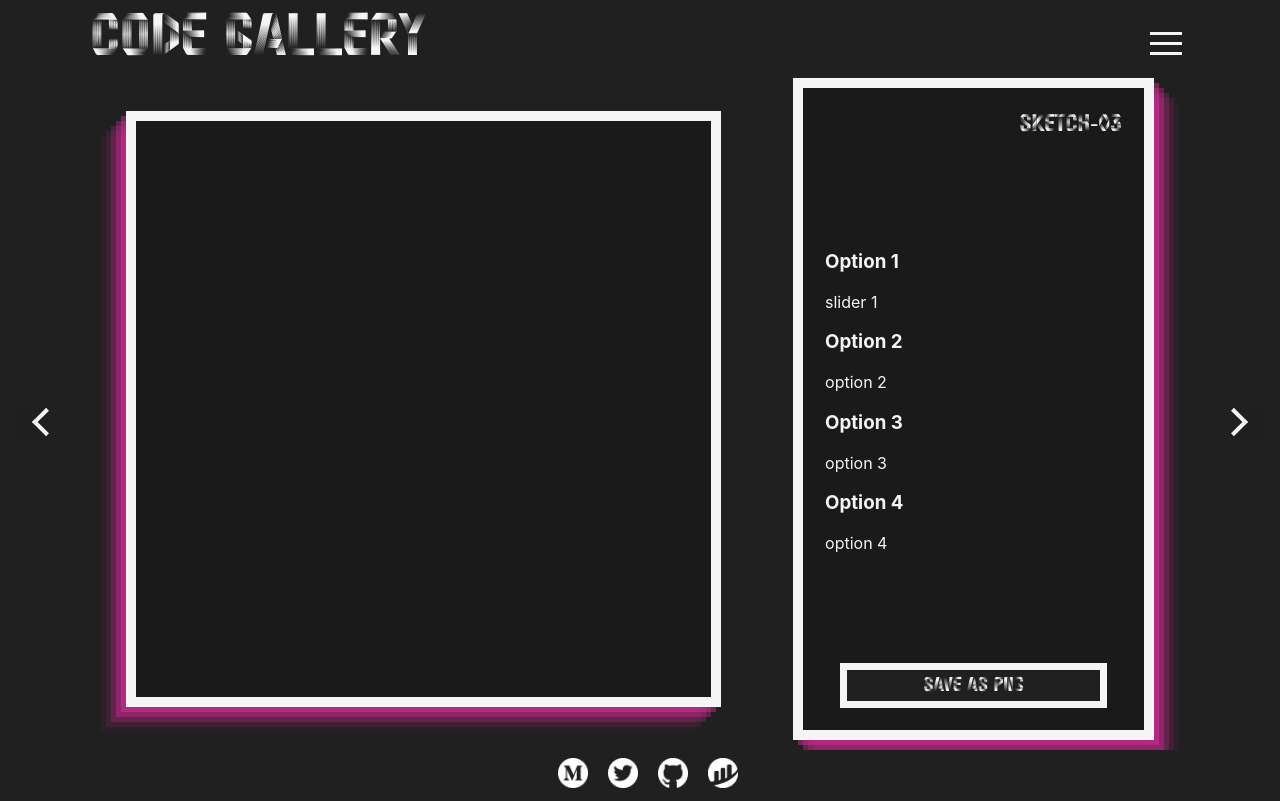
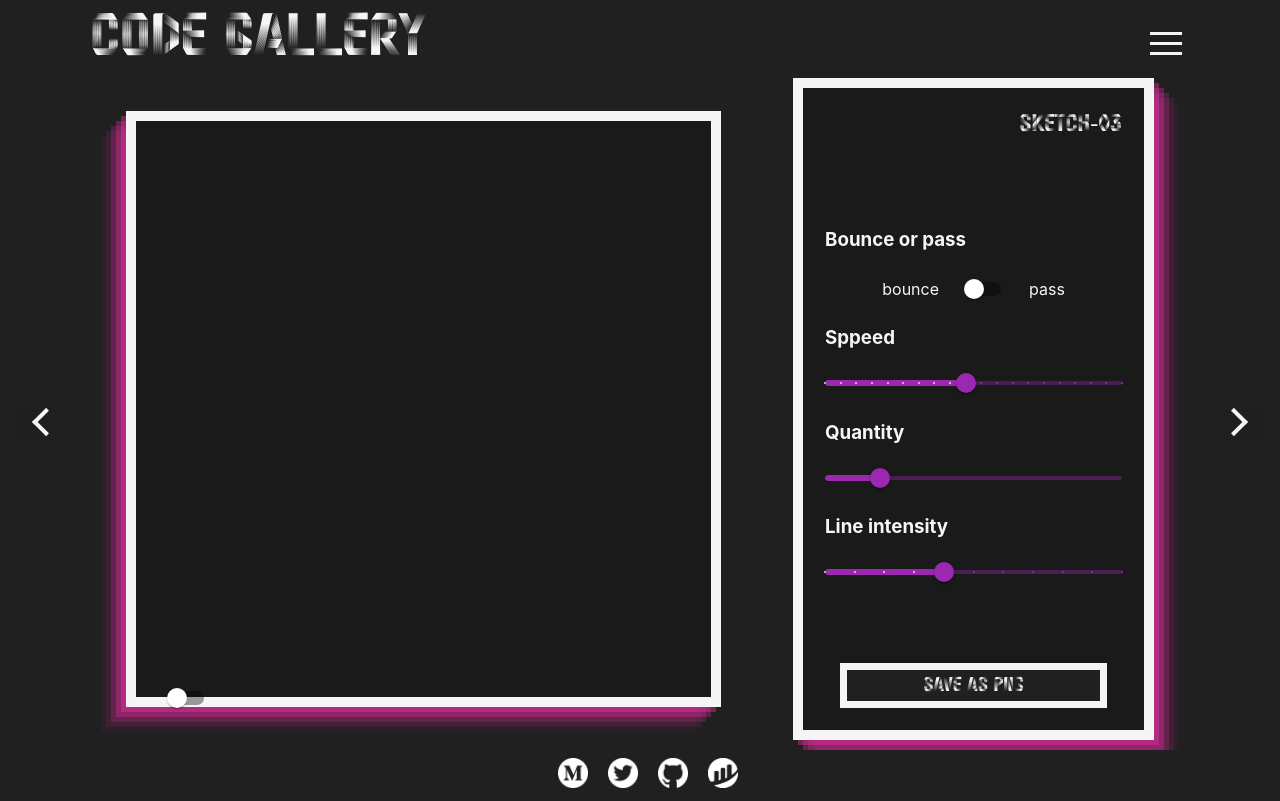
Before and after one commit to 0xLeoDev/Code-Gallery, a React (Create React App) app: page /sketch-03 in a window 1280 px wide. Built offline with nearby package versions, Linux system fonts and the light colour scheme.

Commit message:
added UI for sektch 0.3 -> working switch inside component

```diff
--- a/package.json
+++ b/package.json
@@ -3,9 +3,14 @@
   "version": "0.2.0",
   "private": true,
   "dependencies": {
+    "@emotion/react": "^11.11.1",
+    "@emotion/styled": "^11.11.0",
+    "@mui/material": "^5.14.13",
     "@testing-library/jest-dom": "^5.17.0",
     "@testing-library/react": "^13.4.0",
     "@testing-library/user-event": "^13.5.0",
+    "canvas-sketch": "^0.7.7",
+    "canvas-sketch-util": "^1.10.0",
     "hamburger-react": "^2.5.0",
     "react": "^18.2.0",
     "react-awesome-slider": "^4.1.0",
@@ -13,6 +18,7 @@
     "react-hooks": "^1.0.1",
     "react-router-dom": "^6.16.0",
     "react-scripts": "^5.0.1",
+    "save": "^2.9.0",
     "web-vitals": "^2.1.4"
   },
   "scripts": {
--- a/src/sketches/Sketch03.js
+++ b/src/sketches/Sketch03.js
@@ -1,13 +1,17 @@
+import { Switch } from "@mui/material";
 import React, { useRef, useEffect, useState } from "react";
 const canvasSketch = require("canvas-sketch");
 const random = require("canvas-sketch-util/random");
 const math = require("canvas-sketch-util/math");
 
 const Sketch02 = (props) => {
-  // sppeed
-  // quantity
-  // bounce or pass
-  // line intenticity
+  let bounce = false; // it might be better to use traditona variables useState when changed couse rerendering the pagae
+
+  const handleSwitchBounceChange = () => {
+    bounce = !bounce;
+    //  setBounce((prevBounce) => !prevBounce);
+    // alert(bounce);
+  };
 
   const canvasRef = useRef(null);
 
@@ -47,9 +51,19 @@ const Sketch02 = (props) => {
       this.pos.x += this.vel.x;
       this.pos.y += this.vel.y;
     }
-    bounceOrPass(width, height) {
+    bounce(width, height) {
       if (this.pos.x <= 0 || this.pos.x >= width) {
         this.vel.x *= -1;
+      }
+      if (this.pos.y <= 0 || this.pos.y >= height) {
+        this.vel.y *= -1;
+      }
+    }
+    pass(width, height) {
+      if (this.pos.x <= 1) {
+        this.pos.x = width;
+      } else if (this.pos.x >= height) {
+        this.pos.x = 1;
       }
       if (this.pos.y <= 1) {
         this.pos.y = height;
@@ -94,9 +108,13 @@ const Sketch02 = (props) => {
       agents.forEach((agent) => {
         agent.upadate();
         agent.draw(context);
-        agent.bounceOrPass(width, height);
+        if (bounce == true) {
+          agent.bounce(width, height);
+        } else {
+          agent.pass(width, height);
+        }
       });
-      // props.saveDataURIinParrent(canvas);
+      props.saveDataURIinParrent(canvas);
       requestAnimationFrame(renderFrame);
     } catch (error) {}
   };
@@ -122,6 +140,7 @@ const Sketch02 = (props) => {
   }, []);
 
   return (
+    <>
       <canvas
         style={{ width: "100%", height: "100%" }}
         width={"1080px"}
@@ -129,6 +148,8 @@ const Sketch02 = (props) => {
         ref={canvasRef}
         {...props}
       />
+      <Switch onChange={handleSwitchBounceChange} />
+    </>
   );
 };
 
--- a/src/sketches/SketchPage03.js
+++ b/src/sketches/SketchPage03.js
@@ -5,6 +5,7 @@ import Navbar from "../Navbar.js";
 import Sketch03 from "./Sketch03";
 
 import React, { useState, useRef } from "react";
+import { Slider, Stack, Switch } from "@mui/material";
 
 function SketchPage03(props) {
   let pathLeft = "/sketch-02";
@@ -16,6 +17,16 @@ function SketchPage03(props) {
   const saveDataURIinParrent = (canvas) => {
     const dataURI = canvas.toDataURL("image / png");
     canvasDataURI = dataURI;
+  };
+
+  let value = 10;
+
+  let bounce = false; // it might be better to use traditona variables useState when changed couse rerendering the pagae
+
+  const handleSwitchBounceChange = () => {
+    bounce = !bounce;
+    //  setBounce((prevBounce) => !prevBounce);
+    alert(bounce);
   };
 
   return (
@@ -31,19 +42,60 @@ function SketchPage03(props) {
             <Navbar />
           </div>
         )}
-
         {navbarStatus == false && (
           <div className="panel">
             <h2 className="skethTitle">sketch-03</h2>
             <div className="optionsList">
-              <h3>Option 1</h3>
-              <p>slider 1</p>
-              <h3>Option 2</h3>
-              <p>option 2</p>
-              <h3>Option 3</h3>
-              <p>option 3</p>
-              <h3>Option 4</h3>
-              <p>option 4</p>
+              <h3>Bounce or pass</h3>
+              <Stack
+                spacing={2}
+                direction="row"
+                sx={{ justifyContent: "center", mb: 1 }}
+                alignItems="center"
+              >
+                <p>bounce</p>
+                <Switch
+                  color="secondary"
+                  onChange={handleSwitchBounceChange}
+                  defaultValue={bounce}
+                />{" "}
+                <p> pass</p>
+              </Stack>
+
+              <h3>Sppeed</h3>
+              <Slider
+                color="secondary"
+                aria-label="Temperature"
+                defaultValue={10}
+                // getAriaValueText={valuetext}
+                valueLabelDisplay="auto"
+                step={1}
+                marks
+                min={1}
+                max={20}
+              />
+              <h3>Quantity</h3>
+              <Slider
+                color="secondary"
+                aria-label="Temperature"
+                defaultValue={value}
+                // getAriaValueText={valuetext}
+                valueLabelDisplay="auto"
+                min={1}
+                max={50}
+              />
+              <h3>Line intensity</h3>
+              <Slider
+                color="secondary"
+                aria-label="Temperature"
+                defaultValue={40}
+                // getAriaValueText={valuetext}
+                valueLabelDisplay="auto"
+                step={10}
+                marks
+                min={0}
+                max={100}
+              />
             </div>
             <button onClick={() => props.saveAsPng(canvasDataURI)}>
               save as png
```
Also changed, not shown: 1 other file (tests, documents, lock files or other folders). Lines whose indentation alone changed are shown as unchanged.
